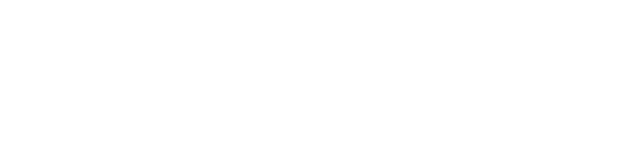
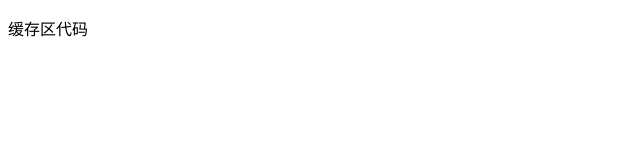
Before and after one commit to gaojingyu888/GAOJINGYU, a plain HTML site: page index.html in a window 1280 px wide. Shown: the whole page, without its empty margins (0-640 px from the left). Drawn offline with Linux system fonts and the light colour scheme.

Commit message:
第二次提交

```diff
--- a/index.html
+++ b/index.html
@@ -7,6 +7,6 @@
 
 </head>
 <body>
-
+    <p>缓存区代码</p>
 </body>
 </html>
```
